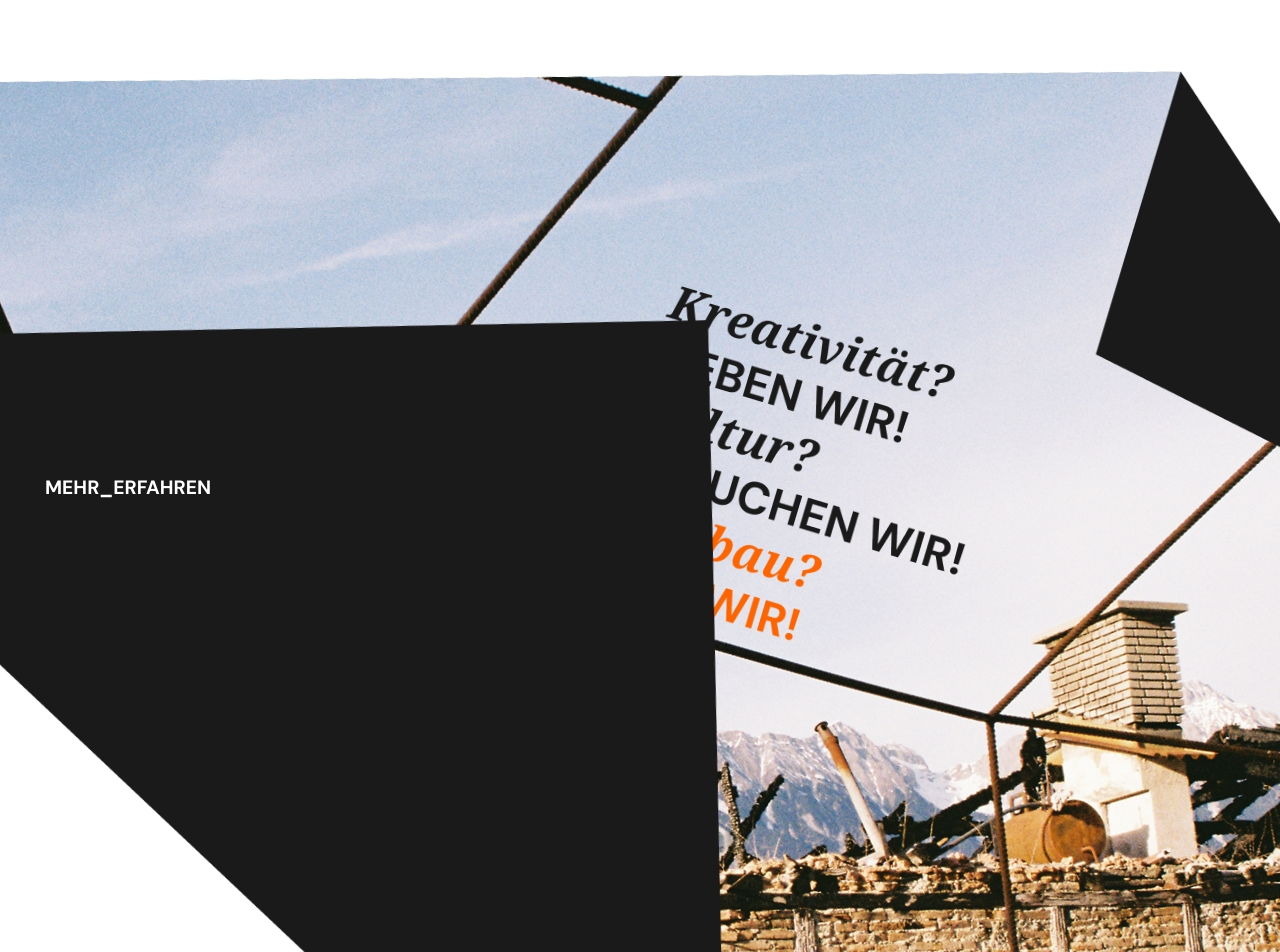
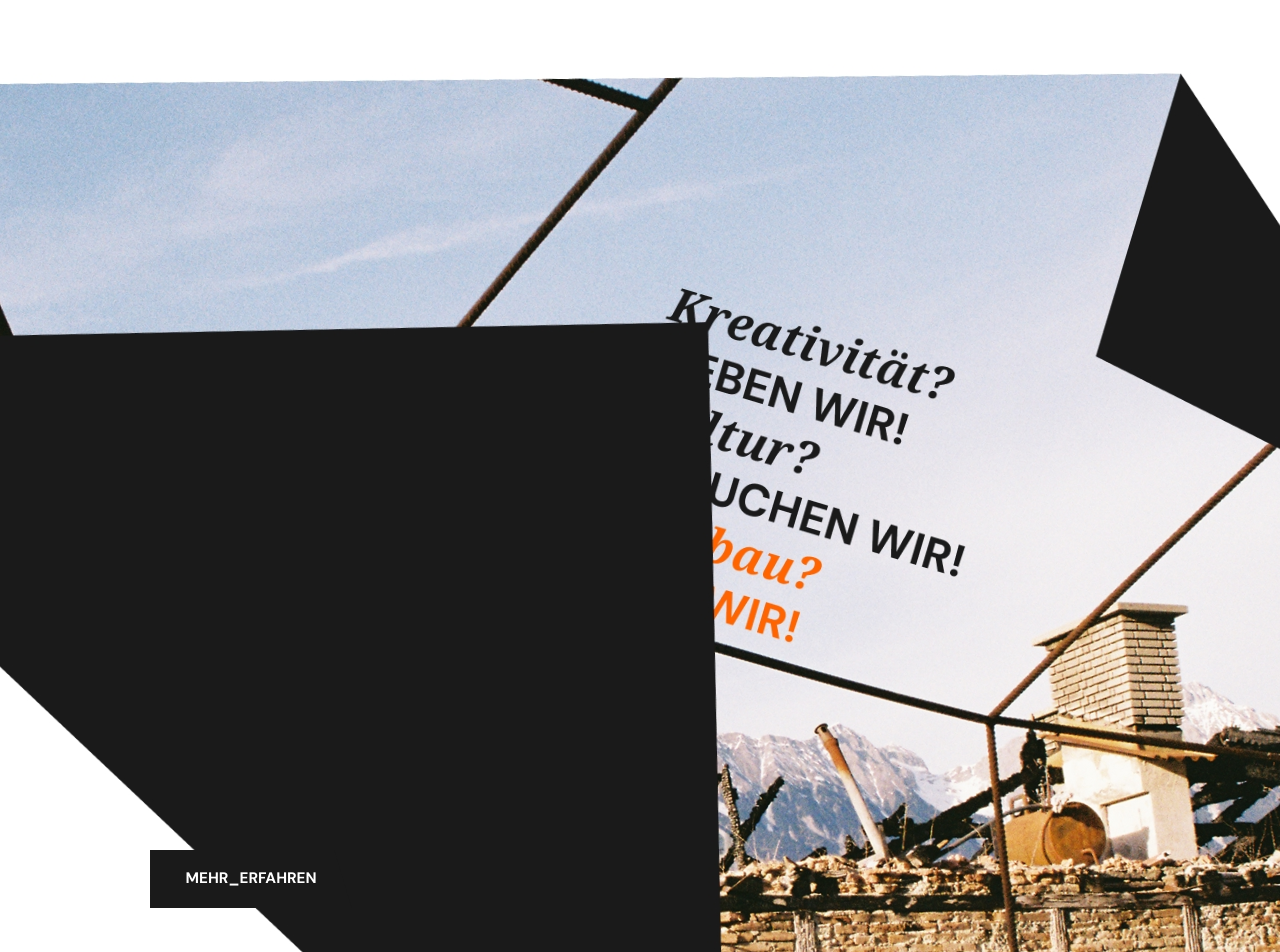
Before and after one commit to Knolldeboll/Pembau, a React (Vite) app in the folder pembau/: page / in a window 1280 px wide. Shown: the top 952 px of the page. Built offline with nearby package versions, Linux system fonts and the light colour scheme.

Commit message:
css spielereien mit der landingpage, aber kein sinn so

```diff
--- a/pembau/index.html
+++ b/pembau/index.html
@@ -8,6 +8,9 @@
     <link rel="preconnect" href="https://fonts.googleapis.com">
 <link rel="preconnect" href="https://fonts.gstatic.com" crossorigin>
 <link href="https://fonts.googleapis.com/css2?family=DM+Sans:ital,opsz,wght@0,9..40,100..1000;1,9..40,100..1000&display=swap" rel="stylesheet">
+<link rel="preconnect" href="https://fonts.googleapis.com">
+<link rel="preconnect" href="https://fonts.gstatic.com" crossorigin>
+<link href="https://fonts.googleapis.com/css2?family=DM+Sans:ital,opsz,wght@0,9..40,100..1000;1,9..40,100..1000&family=Noto+Serif:ital,wght@0,100..900;1,100..900&display=swap" rel="stylesheet">
   </head>
   <body>
     <div id="root"></div>
--- a/pembau/src/Body.tsx
+++ b/pembau/src/Body.tsx
@@ -3,6 +3,7 @@
 import NiceTryJPG from "./NiceTry/NiceTryJPG";
 import NiceTryVector from "./NiceTry/NiceTryVector";
 import SVGTest from "./SVGTest";
+import TextFrameAussicht from "./TextFrameAussicht";
 
 const Body = () => {
   return (
@@ -40,17 +41,19 @@
 
       }}>
         <NiceTryJPG></NiceTryJPG>
-
-
       </div>
 
       <div style={{
+        position: "absolute",
+        width: "79%",
+        height: "auto",
+        left: "11.69%",
+        top: "10.57%"
+      }}>
+        <TextFrameAussicht></TextFrameAussicht>
+      </div>
 
-        position: "absolute",
-        width: "20%",
-        height: "auto",
-      }}></div>
-      <MehrErfahrenButton></MehrErfahrenButton>
+
       {/*
       <div id="test">
         <BodyFrame2></BodyFrame2>
--- /dev/null
+++ b/pembau/src/TextFrameAussicht.tsx
@@ -0,0 +1,13 @@
+import MehrErfahrenButton from "./Components/MehrErfahrenButton";
+
+const TextFrameAussicht = () => {
+
+
+    return (
+        <div>
+            <h1>Hello</h1>
+            <MehrErfahrenButton></MehrErfahrenButton>
+        </div>
+    )
+}
+export default TextFrameAussicht;
--- a/pembau/src/style.css
+++ b/pembau/src/style.css
@@ -87,11 +87,13 @@
 
 /* LANDINGPAGE/HOME */
 
+/*WHEN  did we put height in pix??*/
 .body-instance {
 
   position: relative;
   width: 100vw;
-  height: 9039px;
+
+  height: 1000vh;
 
   background: #FFFFFF;
 }
```
